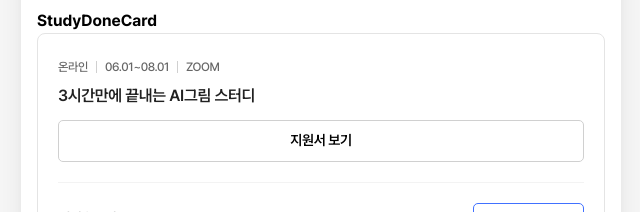
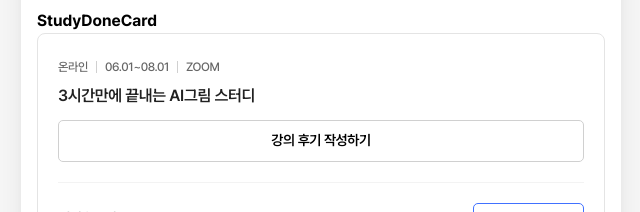
Before and after one commit to sturing-fourten/sturing, a Next.js app: page /publishing in a window 1280 px wide. Shown: the part 4920-5132 px from the top of the page, without its empty margins (319-959 px from the left). Built offline with nearby package versions, Linux system fonts and the light colour scheme.

Commit message:
Feat: 강의 후기 작성 버튼 연결 및 문구 수정

```diff
--- a/src/app/lecture/[id]/review/page.tsx
+++ b/src/app/lecture/[id]/review/page.tsx
@@ -7,7 +7,7 @@ export default function LectureReviewPage() {
   return (
     <>
       <section>
-        <TopBar type="back">강의 후기 남기기</TopBar>
+        <TopBar type="back">강의 후기 작성하기</TopBar>
         <form>
           <section className="flex flex-col justify-start items-start py-5 px-4">
             <p className="text-gray-1000 text-base font-semibold leading-normal">{"user Id"}</p>
--- a/src/components/commons/card/StudyDoneCard.tsx
+++ b/src/components/commons/card/StudyDoneCard.tsx
@@ -1,6 +1,7 @@
 import Link from "next/link";
 import StudyCardButton from "./element/StudyCardButton";
 import StudyMeetingInfo from "./element/StudyMeetingInfo";
+import StudyCardLink from "./element/StudyCardLink";
 
 export default function StudyDoneCard() {
   return (
@@ -10,7 +11,7 @@ export default function StudyDoneCard() {
         <p className="mt-2 mb-3 text-[#212121] text-[16px] font-semibold tracking-[-0.32px]">
           {"3시간만에 끝내는 AI그림 스터디"}
         </p>
-        <StudyCardButton>지원서 보기</StudyCardButton>
+        <StudyCardLink href="/lecture/1/review">강의 후기 작성하기</StudyCardLink>
       </div>
       <hr className="bg-gray-300" />
       <div className="flex items-center justify-between">
```
